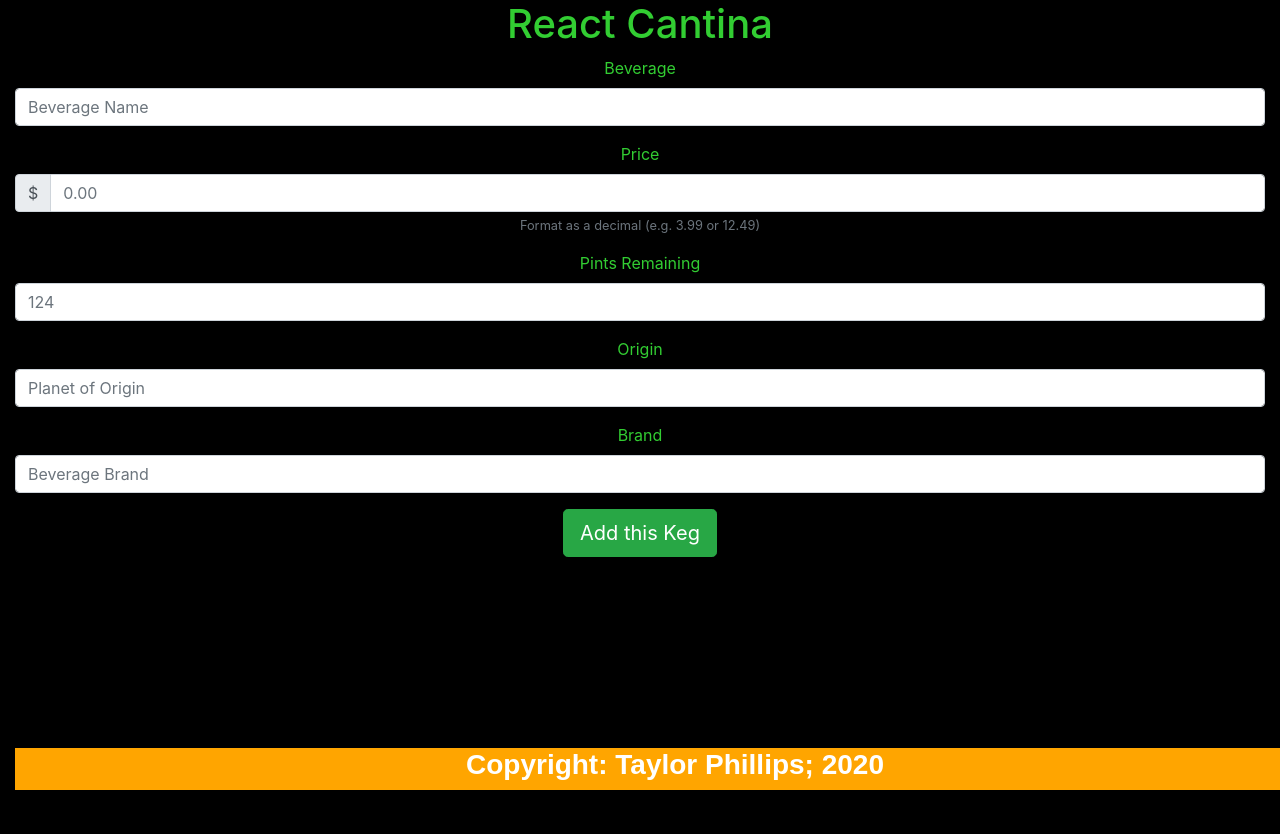
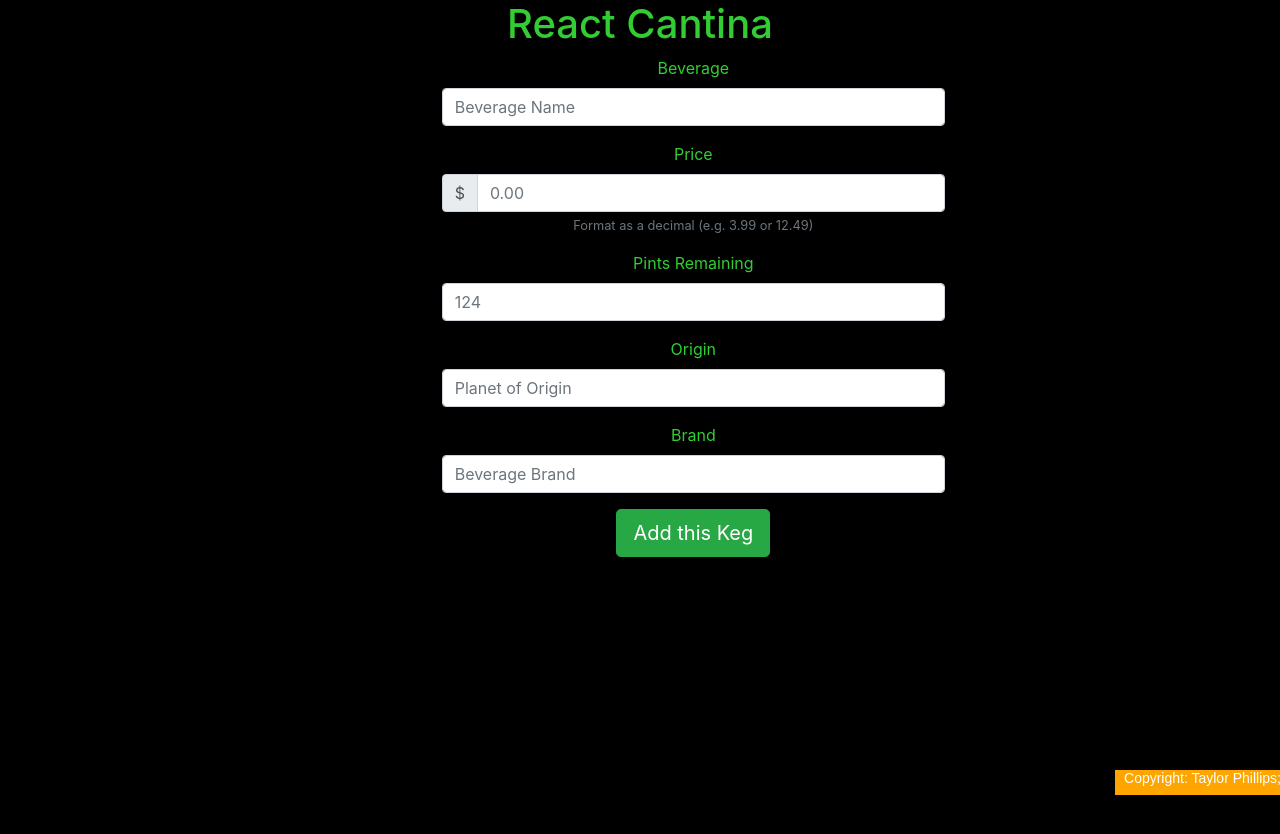
Before and after one commit to tayphill13/React-Cantina, a React (Create React App) app: page / in a window 1280 px wide. Both pictures are taken after a click on the button "Add Keg". Shown: the top 834 px of the page. Built offline with nearby package versions, Linux system fonts and the light colour scheme.

Commit message:
add some bootstrap columns in a row and adjust footer to the right, still can't see details

```diff
--- a/src/components/App.js
+++ b/src/components/App.js
@@ -11,6 +11,7 @@ function App() {
     textAlign: 'center',
     minHeight: '300vh'
   }
+
   return (
     <Container fluid style={bodyStyle}>
       <Header />
--- a/src/components/Footer.js
+++ b/src/components/Footer.js
@@ -7,12 +7,13 @@ function Footer() {
     bottom: '0',
     textAlign: 'center',
     backgroundColor: 'orange',
-    width: '1320px',
-    marginBottom: "10px"
+    width: '210px',
+    marginBottom: '5px',
+    marginLeft: '1100px'
   }
   const h1Footer = {
-    fontWeight: 'bold',
-    color: 'white'
+    color: 'white',
+    fontSize: '14px'
   }
   return (
     <div className="page-footer" style={footerStyle}>
--- a/src/components/KegControl.js
+++ b/src/components/KegControl.js
@@ -9,12 +9,11 @@ class KegControl extends React.Component  {
   constructor(props) {
     super(props);
     this.state = {
-      counter: 0,
       masterKegList: [],
-      currentPage: 'list',
+      currentPage: 'index',
       currentKeg: null,
     };
-    this.handleClick =this.handleClick.bind(this);
+    // this.handleClick =this.handleClick.bind(this);
   }
 
   handleClick = (pageName) => {
@@ -27,7 +26,7 @@ class KegControl extends React.Component  {
     const newMasterKegList = this.state.masterKegList.concat(newKeg);
     this.setState({
       masterKegList: newMasterKegList,
-      currentPage: 'list',
+      currentPage: 'index',
     });
   }
 
@@ -66,14 +65,14 @@ class KegControl extends React.Component  {
     const newMasterKegList = this.state.masterKegList.filter(kegs => kegs.id !== id);
     this.setState({
       masterKegList: newMasterKegList,
-      currentPage: 'list',
+      currentPage: 'index',
       currentKeg: null
     });
   }
 
   render(){
     let pageToDisplay = null;
-    if (this.state.currentPage === 'list')  {
+    if (this.state.currentPage === 'index')  {
       pageToDisplay = <KegList
         kegList = {this.state.masterKegList}
         onLinkClick = {this.handleClick}
@@ -88,7 +87,7 @@ class KegControl extends React.Component  {
         onLinkClick = {this.handleClick}
         onDeleteClick = {this.handleDeleteKeg}
         onUpdateClick = {this.handleUpdateClick} />
-    } else if (this.state.currentPage === 'updateKeg')  {
+    } else if (this.state.currentPage === 'update')  {
       pageToDisplay = <UpdateKeg
         keg = {this.state.currentKeg}
         onLinkClick = {this.handleClick}
@@ -100,7 +99,6 @@ class KegControl extends React.Component  {
       </React.Fragment>
     );
   }
-
 }
 
 export default KegControl;
--- a/src/components/KegDetails.js
+++ b/src/components/KegDetails.js
@@ -1,6 +1,7 @@
 import React from 'react';
 import PropTypes from 'prop-types';
 import Button from 'react-bootstrap/Button';
+import { propTypes } from 'react-bootstrap/esm/Image';
 
 
 function KegDetails(props) {
@@ -8,12 +9,12 @@ function KegDetails(props) {
 
   return (
     <React.Fragment>
-      <p>{keg.name}</p>
+      <h2>{keg.name}</h2>
       <p>{keg.brand}</p>
       <p>{keg.price}</p>
       <p>{keg.origin}</p>
       <p>{keg.pintsRemaining} pints remaining</p>
-      <Button className="mb-3" variant='secondary' type='button' size='md' onClick={()=>onLinkClick('list')}>Back to Keg List</Button>
+      <Button className="mb-3" variant='secondary' type='button' size='md' onClick={()=>onLinkClick('index')}>Back to Keg List</Button>
       <Button className="mb-3" variant='secondary' type='button' size='md' onClick={() => onUpdateClick(keg.id)}>Update Keg</Button>
       <Button variant='danger' type='button' size='md' onClick={() => onDeleteClick(keg.id)}>Delete</Button>
 
@@ -25,7 +26,7 @@ KegDetails.propTypes = {
   keg: PropTypes.object,
   onLinkClick: PropTypes.func,
   onDeleteClick: PropTypes.func,
-  onUpdateCLick: PropTypes.func
+  onUpdateCLick: propTypes.func
 }
 
 export default KegDetails;
--- a/src/components/KegForm.js
+++ b/src/components/KegForm.js
@@ -14,6 +14,9 @@ function KegForm(props) {
 
   return (
     <React.Fragment>
+      <div class="row">
+        <div class="col-md-4"></div>
+        <div class="col-md-5">
           <Form onSubmit={handleSubmittingForm}>
             <Form.Group controlId="name">
               <Form.Label>Beverage</Form.Label>
@@ -43,6 +46,9 @@ function KegForm(props) {
             </Form.Group>
             <Button className='mb-3' variant='success' type="submit" size='lg' >{buttonText}</Button>
           </Form>
+        </div>
+        <div class="col-md-3"></div>
+      </div>
     </React.Fragment>
   )
 }
--- a/src/components/UpdateKeg.js
+++ b/src/components/UpdateKeg.js
@@ -11,6 +11,7 @@ function UpdateKeg(props) {
       price: event.target.price.value,
       brand: event.target.brand.value,
       origin: event.target.origin.value,
+      pintsRemaining: event.target.pintsRemaining.value,
       id: keg.id
     });
   }
@@ -20,10 +21,11 @@ function UpdateKeg(props) {
       onLinkClick={onLinkClick}
       onSubmittingForm={handleUpdateKeg}
       buttonText="Edit Keg"
-      defautlName={keg.name}
+      defaultName={keg.name}
       defaultPrice={keg.price}
       defaultBrand={keg.brand}
-      defaultOrigin={keg.origin} />
+      defaultOrigin={keg.origin}
+      defailtPintsRemaining={keg.pintsRemaining} />
   )
 }
 
```
Lines whose indentation alone changed are shown as unchanged.
